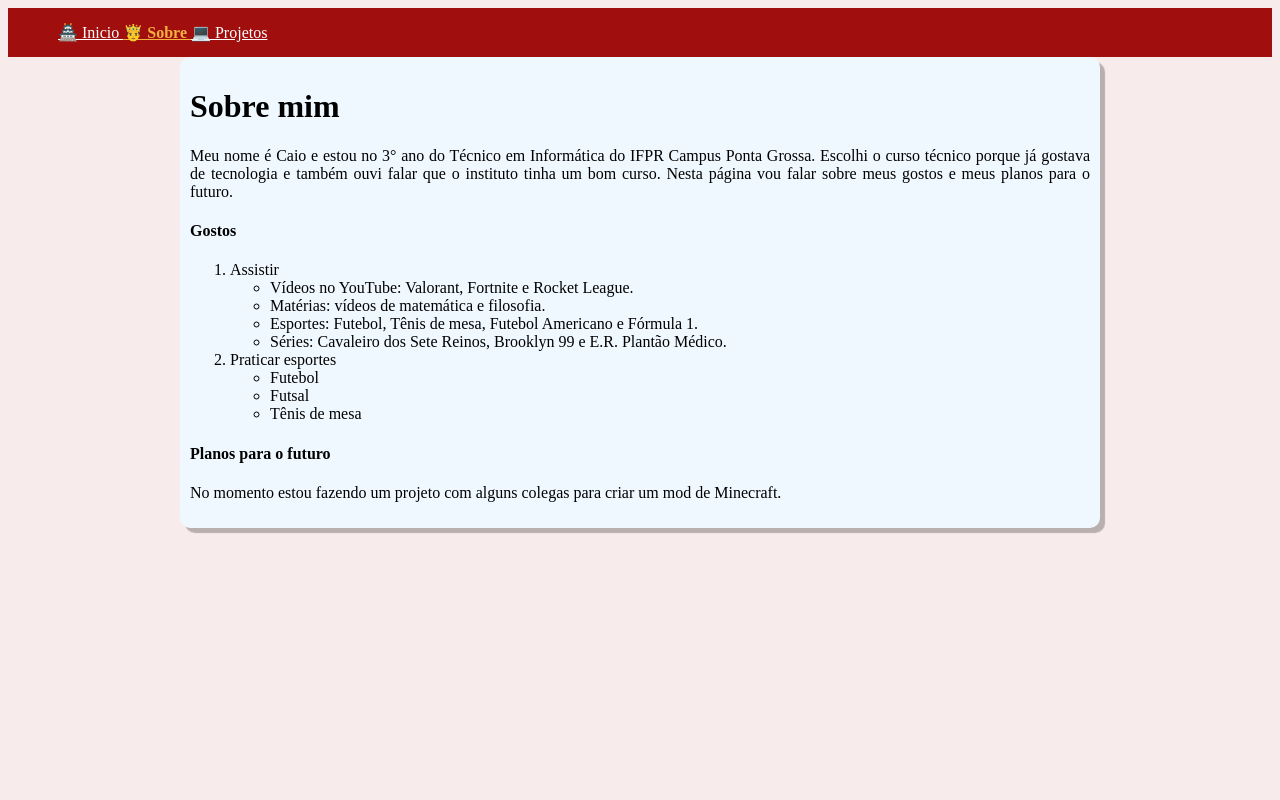
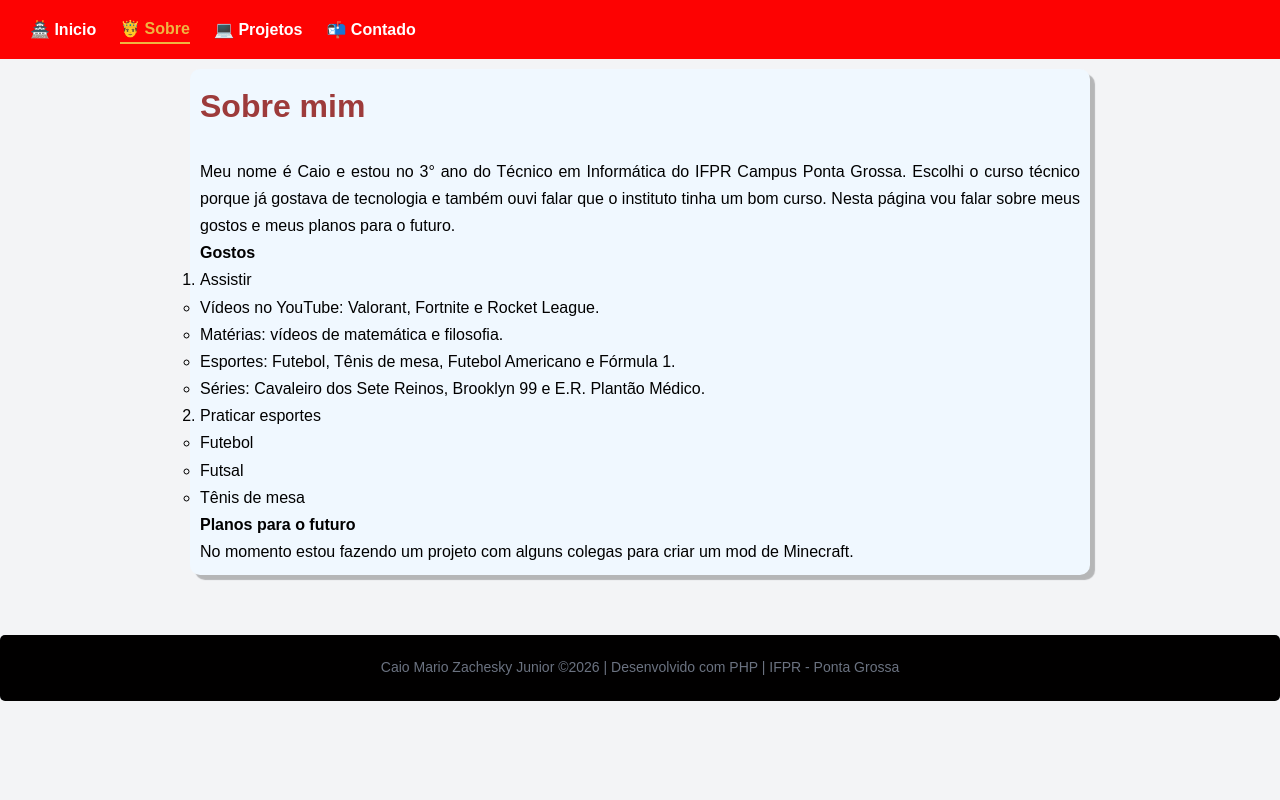
Before and after one commit to CaioZ-Stark/2026-DWII, a PHP site: page /01_php-intro/sobre.php in a window 1280 px wide. Run offline with PHP 8.4, Linux system fonts and the light colour scheme.

Commit message:
refactor:hub na raiz, centraliza includes e css globais

```diff
--- a/01_php-intro/includes/cabecalho.php
+++ /dev/null
@@ -1,16 +0,0 @@
-<nav style=" background: #a10e0e;
-    padding: 15px 30px;">
-<a href = "index.php"
-    style="color: whitesmoke; text-decoration: none; margin-right: 20px; font-weight: bold;">
-
-</a>
-<a href="sobre.php"
-    style="color: whitesmoke; text-decoration: none; font-weight: bold;">
-
-</a>
-<a href="projetos.php"
-     style="color: whitesmoke; text-decoration: none; font-weight: bold;">
-
-</a>
-<?php include 'nav.php'; ?>
-</nav>
--- a/01_php-intro/includes/nav.php
+++ /dev/null
@@ -1,10 +0,0 @@
-
-<?php
-$cor_inicio   = ($pagina_atual === "inicio")   ? "color: #f0b341; font-weight: bold;" : "color: white;";
-$cor_sobre    = ($pagina_atual === "sobre")    ? "color: #f0b341; font-weight: bold;" : "color: white;";
-$cor_projetos = ($pagina_atual === "projetos") ? "color: #f0b341; font-weight: bold;" : "color: white;";
-?>
-
-  <a href="index.php"    style="<?php echo $cor_inicio; ?>">🏯 Inicio </a>
-  <a href="sobre.php"    style="<?php echo $cor_sobre; ?>">🤴 Sobre </a>
-  <a href="projetos.php" style="<?php echo $cor_projetos; ?>">💻 Projetos</a>
--- a/01_php-intro/sobre.php
+++ b/01_php-intro/sobre.php
@@ -5,22 +5,24 @@
  Data       : 07/03/2026
  Repositório: https://github.com/CaioZ-Stark/2026-DWII
 -->
-<?php  $pagina_atual = "sobre"; ?>
-<?php include 'includes/cabecalho.php'; ?>
+<?php
+    $pagina_atual = "sobre";
+    $nome = "Caio Mario Zachesky Junior";
+    $caminho_raiz ="../";
+    $titulo_pagina = "Portfólio - {$nome}";
+?>
+
 <!DOCTYPE html>
-<html lang="en">
+<html lang="pt-br">
 <head>
-    <meta charset="UTF-8">
-    <meta name="viewport" content="width=device-width, initial-scale=1.0">
-    <link rel="stylesheet" href="style.css">
-    <title>Sobre mim</title>
+    <?php include '../includes/cabecalho.php'; ?>
 </head>
 <body>
 
 
 
 <main>
-<h1>Sobre mim</h1>
+<h1 class="titulo-secao">Sobre mim</h1>
 
 <p>
 Meu nome é Caio e estou no 3° ano do Técnico em Informática do IFPR Campus Ponta Grossa.
@@ -54,5 +56,6 @@ Nesta página vou falar sobre meus gostos e meus planos para o futuro.
 <p>No momento estou fazendo um projeto com alguns colegas para criar um mod de Minecraft.</p>
 
 </main>
+    <?php include '../includes/rodape.php' ?>
 </body>
 </html>
--- a/01_php-intro/style.css
+++ /dev/null
@@ -1,25 +0,0 @@
-body{
-    background-color: rgb(247, 235, 235);
-}
-
-
-
-main{
-
-
-    gap: 15px;
-
-    background-color: aliceblue;
-
-    border-radius: 10px;
-
-    box-shadow: 5px 5px 1px rgba(0, 0, 0, 0.256);
-
-    width: 900px;
-
-    padding: 10px;
-
-    margin: auto;
-
-    text-align: justify;
-}
--- /dev/null
+++ b/includes/cabecalho.php
@@ -0,0 +1,34 @@
+<?php
+/* ════════════════════════════════════════════════════════════
+ * ARQUIVO    : includes/cabecalho.php
+ * Disciplina : Desenvolvimento Web II (2026-DWII)
+ * Aula       : 04 — PHP para Web: Formulários, GET e POST
+ * Autor      : Caio Mario Zachesky Junior
+ * Conceitos   : Modularização, include, isse(), caminho dinâmico
+ * ════════════════════════════════════════════════════════════
+ *
+ * Responsabilidade gera <meta>, <title></title>, link para o CSS
+ * externo e inclui o nav.php.
+ *
+ * Variáveis esperadas na página que inclui este aequivo:
+ *  $titulo_pagina - string (opcional): texto da aba do navegador
+ *  $caminho_raiz - string: caminho relativo até a raiz do projeto
+ *                  EX: '../' para páginas em 01_php-intro/ ou 02_formularios/ (um nível acima)
+ *
+ */
+// isset () verifica se a variável foi definida antes de usá-la.
+// Valor padrao atica caso a página esqueça de declarar $titulo_pagina.
+if(!isset($titulo_pagina))
+     $titulo_pagina = "Portfólio DWII";
+if(!isset($caminho_raiz))
+    $caminho_raiz = "../";
+?>
+
+    <meta charset="UTF-8">
+    <meta name="viewport" content="width=device-width, initial-scale=1.0">
+    <title><?php echo htmlspecialchars($titulo_pagina); ?></title>
+    <link rel="stylesheet" href="<?php echo $caminho_raiz; ?>includes/style.css">
+
+    <?php
+        include __DIR__.'/nav.php';
+    ?>
--- /dev/null
+++ b/includes/nav.php
@@ -0,0 +1,51 @@
+<?php
+/* ════════════════════════════════════════════════════════════
+ * ARQUIVO    : includes/nav.php
+ * Disciplina : Desenvolvimento Web II (2026-DWII)
+ * Aula       : 04 — PHP para Web: Formulários, GET e POST
+ * Autor      : Caio Mario Zachesky Junior
+ * Conceitos   : MMenu dinâmico, operador ternário, $caminho_raiz
+ * ════════════════════════════════════════════════════════════
+ *
+ * Mesmo padrao do nav.php da Aula 03, com duas melhorias:
+ *  1. Links montados via $ caminho_raiz ¬ funciona de qualquer pasta por conta do ../
+ *
+ * Variáveis esperadas na página que inclui este aequivo:
+ *  $pagina_atual - string: identifica qual item destacar no menu
+ *  $caminho_raiz - string: caminho relativo até a raiz do projeto
+ *
+ *
+ */
+
+if(!isset($pagina_atual))
+     $pagina_atual = "";
+if(!isset($caminho_raiz))
+    $caminho_raiz = "../";
+
+
+function menu_class($item, $atual){
+  return ($item == $atual) ? 'class="ativo"' : '';
+}
+
+
+
+?>
+<nav>
+
+  <a href="<?php echo $caminho_raiz; ?>01_php-intro/index.php"
+  <?php echo menu_class("inicio", $pagina_atual);?>>
+  🏯 Inicio
+</a>
+  <a href="<?php echo $caminho_raiz; ?>01_php-intro/sobre.php"
+  <?php echo menu_class("sobre", $pagina_atual);?>>
+  🤴 Sobre
+ </a>
+  <a href="<?php echo $caminho_raiz; ?>01_php-intro/projetos.php"
+  <?php echo menu_class("projetos", $pagina_atual);?>>
+  💻 Projetos
+</a>
+<a href="<?php echo $caminho_raiz; ?>02_formulario/contato.php"
+  <?php echo menu_class("contato", $pagina_atual);?>>
+  📬 Contado
+</a>
+</nav>
--- /dev/null
+++ b/includes/rodape.php
@@ -0,0 +1,20 @@
+<?php
+/* ════════════════════════════════════════════════════════════
+ * ARQUIVO    : includes/rodape.php
+ * Disciplina : Desenvolvimento Web II (2026-DWII)
+ * Aula       : 04 — PHP para Web: Formulários, GET e POST
+ * Autor      : Caio Mario Zachesky Junior
+ * Conceitos   : Modularização , date(), isset(), fallback defensivo
+ * ════════════════════════════════════════════════════════════
+ */
+// Fallback: se $nome não estiver definida na página, exibe "Portifólio"
+// Isso evita avisos de PHP quando o rodapé é incluído sem $nome.
+$autor = isset($nome) ? htmlspecialchars($nome) : "Portfólio";
+?>
+
+<footer>
+    <?php echo $autor;?>
+    &copy;<?php echo date("Y"); ?>
+    | Desenvolvido com PHP
+    | IFPR - Ponta Grossa
+</footer>
--- /dev/null
+++ b/includes/style.css
@@ -0,0 +1,215 @@
+/* ════════════════════════════════════════════════════════════
+ * ARQUIVO    : includes/style.css
+ * Disciplina : Desenvolvimento Web II (2026-DWII)
+ * Aula       : 04 — PHP para Web: Formulários, GET e POST
+ * Autor      : Caio Mario Zachesky Junior
+ * Escopo     : Estilos globais compartilhados por todas as aulas
+ * ════════════════════════════════════════════════════════════
+ *
+ * Um único arquivo CSS para todo o projeto.
+ * Para mudar o visual do menu, do rodapé ou dos formulários:
+ * edite AQUI — a mudança reflete em todas as páginas.
+ */
+ /* ── Reset e base ──────────────────────────────── */
+* { box-sizing: border-box; margin: 0; padding: 0; }
+body {
+  font-family: Arial, sans-serif;
+  background: #f3f4f6ea;
+  color: #010000;
+  line-height: 1.7;
+  margin: 0;
+}
+
+/* ── Layout ─────────────────────────────────────── */
+.container {
+  max-width: 800px;
+  margin: 40px auto;
+  padding: 0 20px;
+}
+
+/* ── Títulos de seção ────────────────────────────── */
+h1.titulo-secao { color: #9d3b3b; margin-bottom: 24px; }
+
+/* ── Navegação ───────────────────────────────────── */
+nav {
+  background: rgb(253, 2, 2);
+  padding: 15px 30px;
+  display: flex;
+  align-items: center;
+  gap: 4px;
+}
+nav a {
+  color: white;
+  text-decoration: none;
+  margin-right: 20px;
+  font-weight: bold;
+}
+/* Classe aplicada via PHP ao item da página atual */
+nav a.ativo {
+  color: #f0b341;
+  border-bottom: 2px solid #f0b341;
+}
+
+/* ── Cards de conteúdo ───────────────────────────── */
+.card {
+  background: white;
+  padding: 28px;
+  border-radius: 8px;
+  margin-bottom: 16px;
+  border-left: 4px solid #3b579d;
+}
+.card h3 { margin-top: 0; color: #2a4080; margin-bottom: 12px; }
+.card p  { margin-bottom: 0; color: #374151; }
+
+/* ── Formulários ─────────────────────────────────── */
+.form-container {
+  background: white;
+  padding: 30px;
+  border-radius: 8px;
+}
+label {
+  display: block;
+  font-weight: bold;
+  margin-bottom: 6px;
+  margin-top: 16px;
+}
+label:first-of-type { margin-top: 0; }
+
+input[type="text"],
+textarea {
+  width: 100%;
+  padding: 10px;
+  border: 1px solid #d1d5db;
+  border-radius: 6px;
+  font-size: 15px;
+  font-family: Arial, sans-serif;
+}
+textarea { resize: vertical; }
+
+button[type="submit"] {
+  margin-top: 20px;
+  background: #3b579d;
+  color: white;
+  border: none;
+  padding: 12px 28px;
+  border-radius: 6px;
+  font-size: 15px;
+  cursor: pointer;
+}
+button[type="submit"]:hover { background: #2a4080; }
+
+/* ── Alertas ─────────────────────────────────────── */
+/* Exibidos pelo PHP quando há erros de validação */
+.alerta-erro {
+  background: #fce8e8;
+  border-left: 4px solid #cf1c21;
+  border-radius: 0 8px 8px 0;
+  padding: 18px 22px;
+  margin-top: 20px;
+}
+.alerta-erro h3 { color: #cf1c21; margin-top: 0; }
+
+/* Exibido pelo PHP quando o envio foi bem-sucedido */
+.alerta-sucesso {
+  background: #e9f5ea;
+  border-left: 4px solid #3ba34a;
+  border-radius: 0 8px 8px 0;
+  padding: 18px 22px;
+  margin-top: 20px;
+}
+.alerta-sucesso h3 { color: #3ba34a; margin-top: 0; }
+
+/* ── Rodapé ──────────────────────────────────────── */
+footer {
+  background: #010000;
+  color: #6b7280;
+  text-align: center;
+  padding: 20px;
+  margin-top: 60px;
+  font-size: 14px;
+  line-height: 1.8;
+  border-radius: 5px;
+}
+div .box-info{
+    margin-top: 0;
+}
+p .instrucao{
+    font-size: 14px;
+    color: #373751
+}
+div .box-info > div{
+    background: #010000;
+    color: #e6a3d5;
+    padding:10px 16px;
+    border-radius: 6px;
+    margin-top: 10px;
+    font-family:'Courier New', Courier, monospace;
+    font-size: 13px;
+    line-height:1.8;
+}
+p .descricao{
+    font-size: 13px;
+    color: #6b7280;
+    margin-top: 8px;
+}
+p .tempo{
+    text-align: right;
+    font-size: 13px;
+    color: #9ca3af;
+    margin-top: 8px;
+}
+.hero{
+    background: linear-gradient(135deg,#f32727,#7c1010);
+    color:white;
+    text-align: center;
+    padding: 60px 20px;
+}
+.hero h1{
+    font-size: 2.5em;
+    margin-bottom: 10px;
+}
+.hero p{
+    font-size: 1.2em;
+    opacity: 0.9;
+}
+.container{
+    max-width: 800px;
+    margin: 40px auto;
+    padding: 0 20px;
+}
+main{
+
+
+    gap: 15px;
+
+    background-color: aliceblue;
+
+    border-radius: 10px;
+
+    box-shadow: 5px 5px 1px rgba(0, 0, 0, 0.256);
+
+    width: 900px;
+
+    padding: 10px;
+
+    margin: auto;
+
+    text-align: justify;
+
+    margin-top: 10px;
+}
+.ajuste{
+    border-radius: 10px;
+
+    box-shadow: 5px 5px 1px rgba(0, 0, 0, 0.256);
+
+    width: 450;
+
+    padding: 10px;
+
+    margin: auto;
+
+    text-align: justify;
+
+    margin-top: 10px;
+}
```
Also changed, not shown: 01_php-intro/estilo.css (deleted, +0 -24 lines), 01_php-intro/includes/rodape.php (deleted, +0 -9 lines), 01_php-intro/index.php (+5 -6 lines), 01_php-intro/projetos.php (+17 -7 lines), index.php (added, +123 -0 lines).
